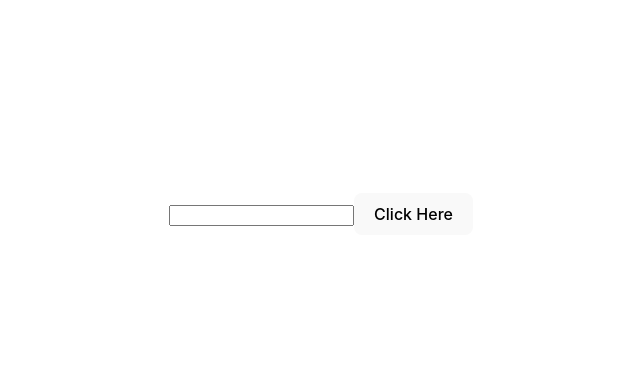
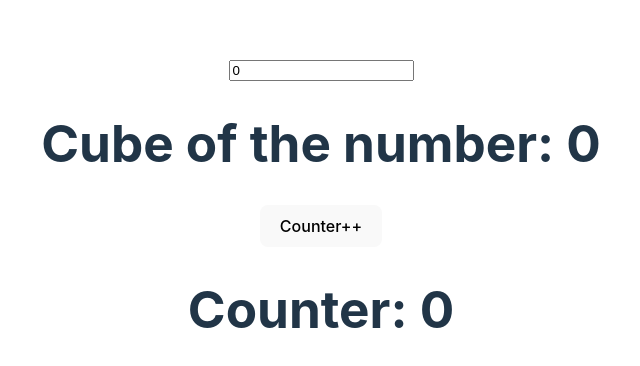
Before and after one commit to johnsonbhaskaran/ReactHooks, a React (Vite) app: page / in a window 1280 px wide. Shown: the part 186-552 px from the top of the page, without its empty margins (319-959 px from the left). Built offline with nearby package versions, Linux system fonts and the light colour scheme.

Commit message:
useMemo used to momoize a value / caching a value that doesn't need to be re-calcultated

```diff
--- a/src/App.jsx
+++ b/src/App.jsx
@@ -1,21 +1,37 @@
-import { useRef } from "react";
+import { useState, useMemo } from "react";
 import "./App.css";
 
 const App = () => {
-  const inputElement = useRef();
+  const [number, setNumber] = useState(0);
+  const [counter, setCounter] = useState(0);
 
-  const btnClicked = () => {
-    console.log(inputElement.current);
-    inputElement.current.style.backgroundColor = "white";
-  };
+  function cubeNum(num) {
+    console.log("Calculation done!");
+    return Math.pow(num, 3);
+  }
+
+  const result = useMemo(() => {
+    return cubeNum(number);
+  }, [number]);
 
   return (
     <>
       <input
-        type='text'
-        ref={inputElement}
+        type='number'
+        value={number}
+        onChange={(e) => {
+          setNumber(e.target.value);
+        }}
       />
-      <button onClick={btnClicked}>Click Here</button>
+      <h1>Cube of the number: {result}</h1>
+      <button
+        onClick={() => {
+          setCounter(counter + 1);
+        }}
+      >
+        Counter++
+      </button>
+      <h1>Counter: {counter}</h1>
     </>
   );
 };
```
Also changed, not shown: 1 other file (tests, documents, lock files or other folders).
